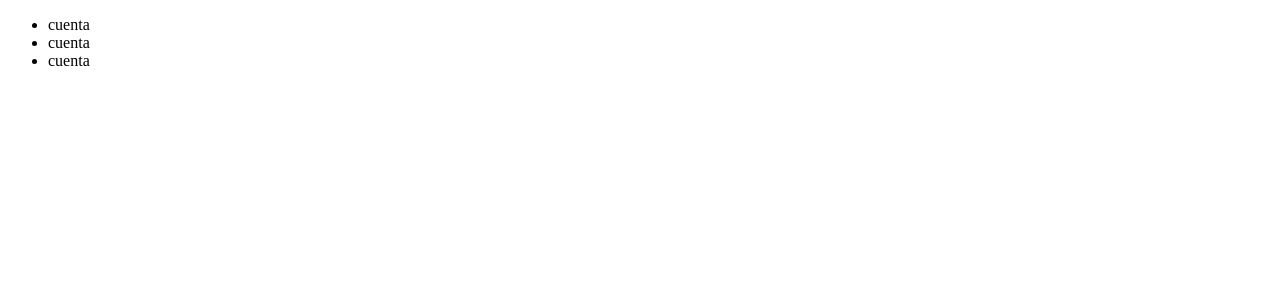
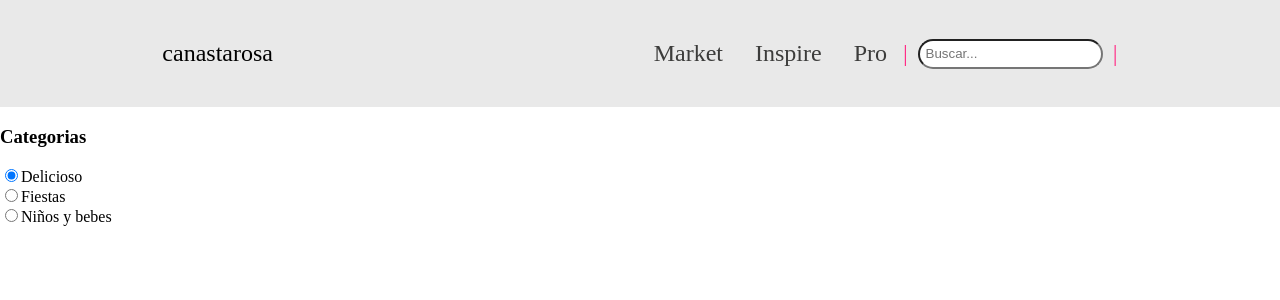
Before and after one commit to BereSoto/canasta-rosa, a React app: page / in a window 1280 px wide. Shown: the top 300 px of the page. Built offline with nearby package versions, Linux system fonts and the light colour scheme.

Commit message:
card categories

```diff
--- a/src/assets/styles/App.scss
+++ b/src/assets/styles/App.scss
@@ -1,4 +1,4 @@
 body{
     margin: 0;
-    background-color: aqua;
+
 }
--- /dev/null
+++ b/src/assets/styles/components/Header.scss
@@ -0,0 +1,46 @@
+.Header{
+   background-color: #e9e9e9;
+   max-height: 400px;
+   font-size: 1.5rem;
+
+}
+
+.Header__content{
+    display: flex;
+    align-items: center;
+    justify-content: space-around;
+
+}
+.Header__column{
+    display: flex;
+    align-items: center;
+    justify-content: space-around;
+
+}
+
+.Header__menu{
+    display: flex;
+    justify-content: center;
+    align-items: center;
+    list-style: none;
+}
+
+
+.Header__list{
+    padding: 1rem;
+    color: #3c3c3b;
+}
+.Header__list:hover{
+    color: #FF2E87;
+
+}
+.Line{
+    color: #FF2E87;
+}
+
+.Header__search{
+    border-radius: 15px;
+    outline: none;
+    height: 1.5rem;
+    margin: 0 10px;
+}
--- /dev/null
+++ b/src/components/Card.jsx
@@ -0,0 +1,34 @@
+import React from 'react';
+import '../assets/styles/components/Card.scss';
+
+const Card = () => (
+
+  <div className='Card__content'>
+    <div className='Card__title'>
+      <h3>Categorias</h3>
+    </div>
+    <form>
+      <div className='radio'>
+        <label>
+          <input type='radio' value='Delicioso' checked={true} />
+            Delicioso
+        </label>
+      </div>
+      <div className='radio'>
+        <label>
+          <input type='radio' value='fiestas' />
+            Fiestas
+        </label>
+      </div>
+      <div className='radio'>
+        <label>
+          <input type='radio' value='niños' />
+            Niños y bebes
+        </label>
+      </div>
+    </form>
+
+  </div>
+);
+
+export default Card;
--- a/src/components/Header.jsx
+++ b/src/components/Header.jsx
@@ -1,14 +1,28 @@
 import React from 'react';
+import '../assets/styles/components/Header.scss';
 
 const Header = () => (
 
-  <header className='header'>
-    <div className='header__menu'>
-      <ul>
-        <li>cuenta</li>
-        <li>cuenta</li>
-        <li>cuenta</li>
-      </ul>
+  <header className='Header'>
+    <div className='Header__content'>
+      <div className='Header__column'>
+        <p>canastarosa</p>
+      </div>
+      <div className='Header__column'>
+        <ul className='Header__menu'>
+          <li className='Header__list'>Market</li>
+          <li className='Header__list'>Inspire</li>
+          <li className='Header__list'>Pro</li>
+        </ul>
+        <p className='Line'>|</p>
+        <input
+          type='text'
+          className='Header__search'
+          placeholder=' Buscar...'
+        />
+        <p className='Line'>|</p>
+
+      </div>
 
     </div>
 
--- a/src/containers/App.jsx
+++ b/src/containers/App.jsx
@@ -1,9 +1,12 @@
 import React from 'react';
 import Header from '../components/Header';
+import Card from '../components/Card';
+import '../assets/styles/App.scss';
 
 const App = () => (
   <div className='App'>
     <Header />
+    <Card />
 
   </div>
 );
```
Also changed, not shown: src/assets/styles/components/Card.scss (added).
